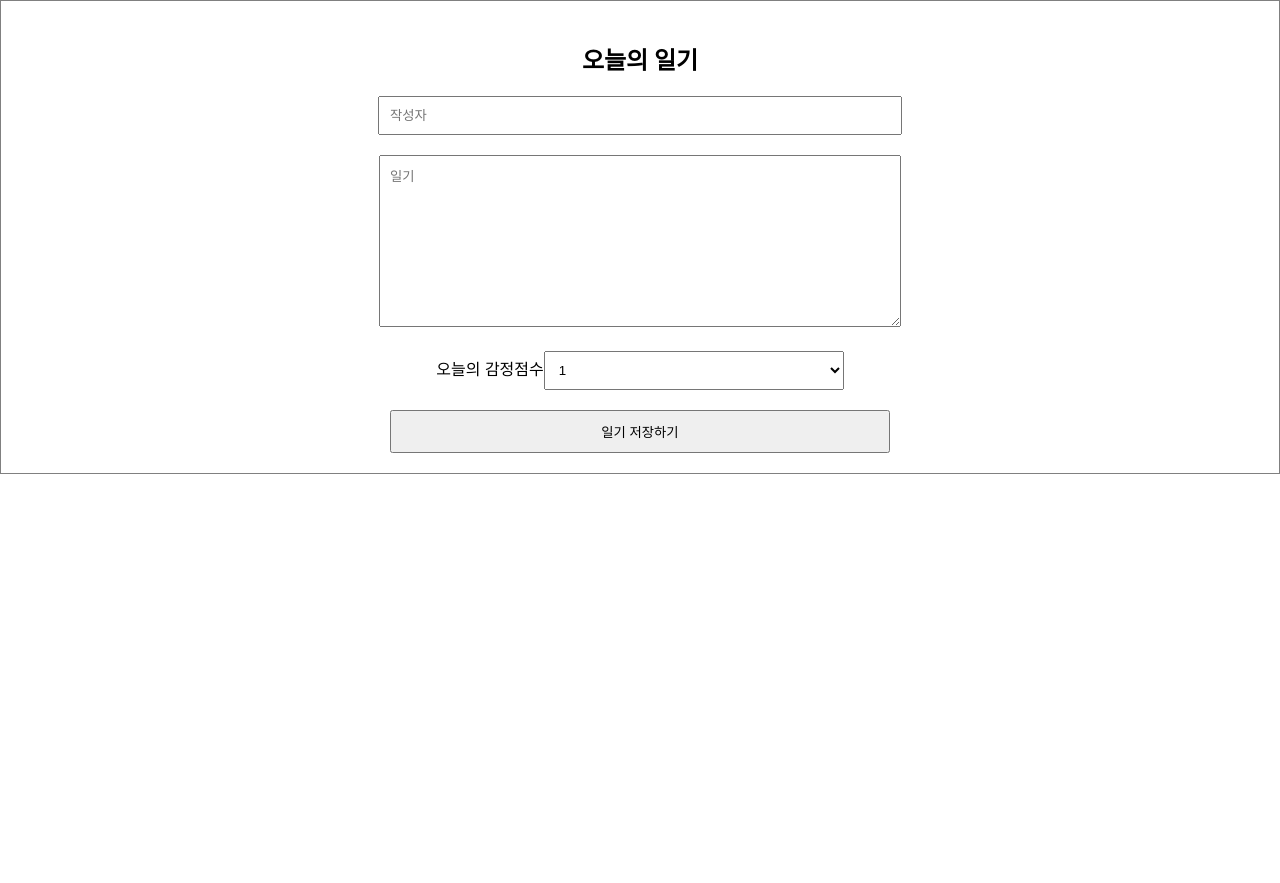
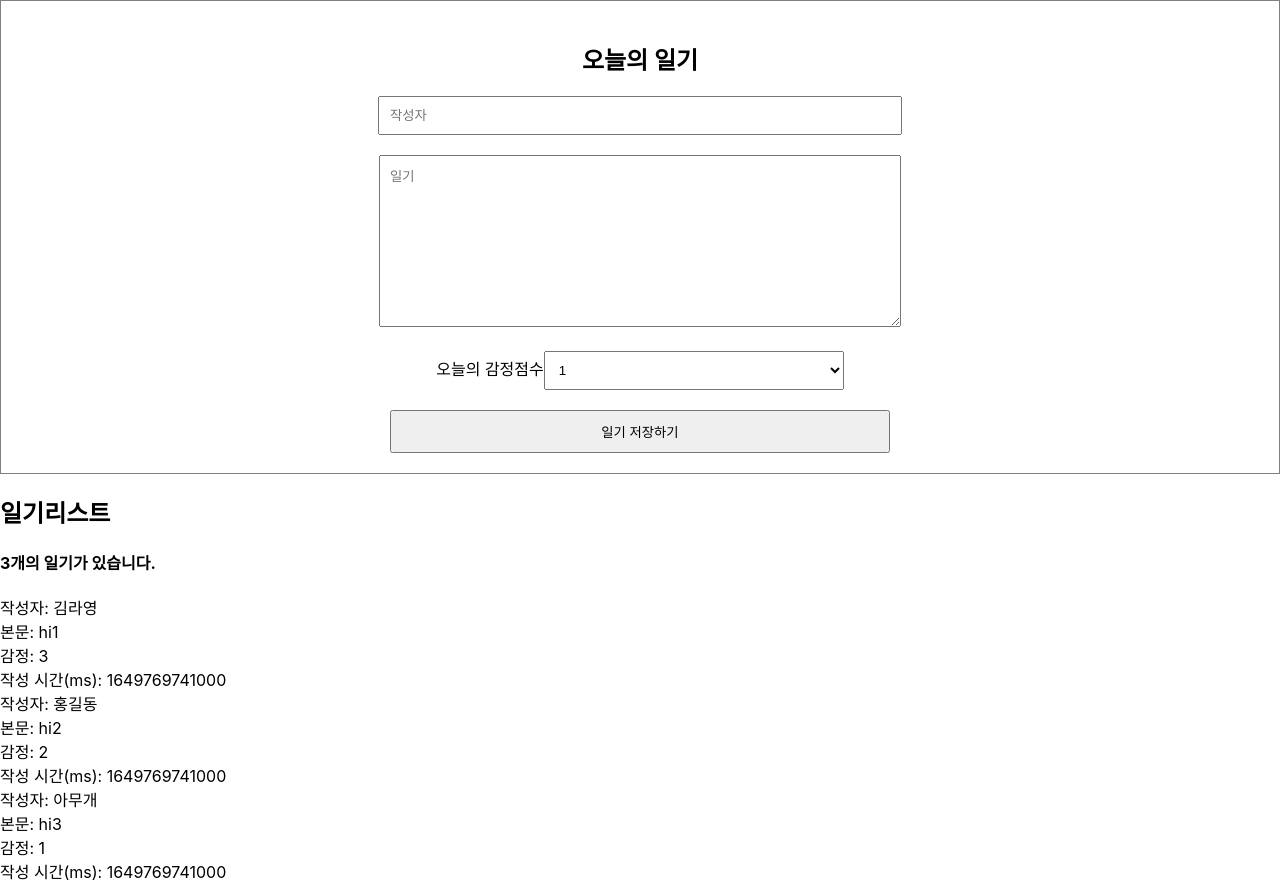
Before and after one commit to Kimrayoung/Diary-react, a React (Create React App) app in the folder simpleDiary/: page / in a window 1280 px wide. Before the commit the page ends 800 px from the top, so only its background shows below. Built offline with nearby package versions, Linux system fonts and the light colour scheme.

Commit message:
section6.3 배열 사용하기1-리스트렌더링 추가, 인덱스 컴포넌트 분리 전

```diff
--- a/simpleDiary/src/App.js
+++ b/simpleDiary/src/App.js
@@ -1,10 +1,36 @@
 import './App.css';
 import DiaryEditor from './DiaryEditor';
+import DiaryList from './DiaryList';
 
 function App() {
+  const dummyList = [
+    {
+      id: 1,  //모든 데이터는 고유한 아이디가 필요함
+      author: "김라영",
+      content: "hi1",
+      emotion: 3,
+      created_date: new Date().getTime() //현재 시간을 기준으로 생성됨
+      //getTime --> 시간을 받아서 밀리세컨즈로 변경해주는 함수 -> 여기서 바로 new Date()객체를 사용하는 경우, 문자열화를 해서 이용하는 경우 붏편함
+    },
+    {
+      id: 2,
+      author: "홍길동",
+      content: "hi2",
+      emotion: 2,
+      created_date: new Date().getTime()
+    },
+    {
+      id: 3,
+      author: "아무개",
+      content: "hi3",
+      emotion: 1,
+      created_date: new Date().getTime()
+    },
+  ]
   return (
     <div className="App">
       <DiaryEditor></DiaryEditor>
+      <DiaryList diaryList={dummyList}></DiaryList>
     </div>
   );
 }
--- /dev/null
+++ b/simpleDiary/src/DiaryList.js
@@ -0,0 +1,37 @@
+//일기 리스트(작성한 다이어리가 표시됨)
+const DiaryList = ({ diaryList }) => {
+    //정상적으로 props가 넘어왔는지 확인
+    // console.log(diaryList);
+
+    return (
+        <div className="DiaryList">
+            <h2>일기리스트</h2>
+            <h4>{diaryList.length}개의 일기가 있습니다.</h4>
+            <div>
+                {diaryList.map((item) => ( //이 부분도 컴포넌트라고 할 수 있음(DiaryList의 자식 컴포넌트)
+                    <div key={item.id}>
+                        <div>작성자: {item.author}</div>
+                        <div>본문: {item.content}</div>
+                        <div>감정: {item.emotion}</div>
+                        <div>작성 시간(ms): {item.created_date}</div>
+                    </div>
+
+                ))}
+            </div>
+        </div>
+    )
+}
+
+//props로 배열이 내려올 거라고 생각했지만 배열로 내려오지 않고 undefined로 내려왔을 경우 -> length가 없어서 에러가 발생
+//막기위해서 기본 props값을 준다
+DiaryList.defaultProps={
+    diaryList: [],
+}
+
+export default DiaryList
+
+//1단게 - 예시용으로 App.js에서 임시배열을 만들어서 DiaryList에 props로 전달해서 보여주기
+
+//Warning: Each child in a list should have a unique "key" prop. --> 에러 발생
+//이유 : diaryList의 자식컴포넌트인 실제 배열을 보여주는 부분에 key가 없어서
+//해결방법 : key props를 넘겨줌
```
Also changed, not shown: simpleDiary/src/DiaryEditor.js (+2 -42 lines).
